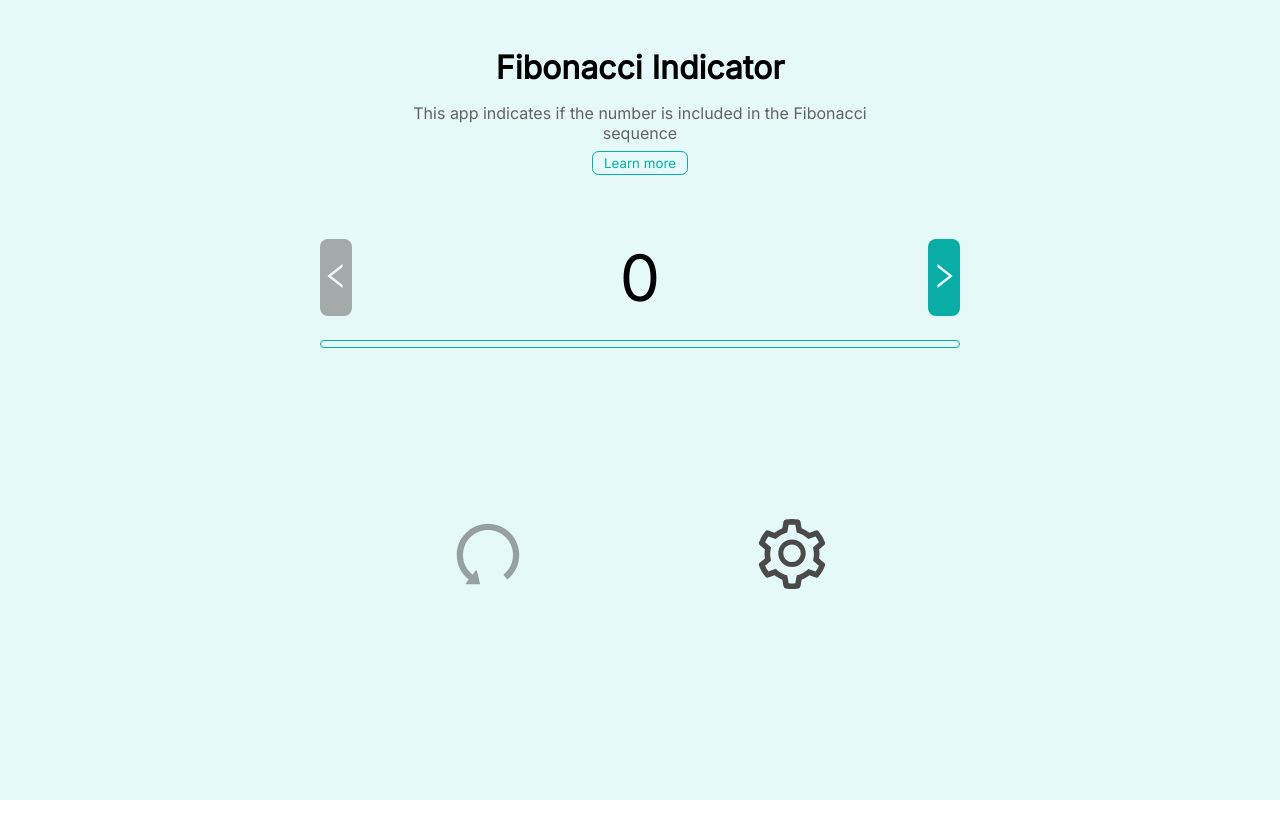
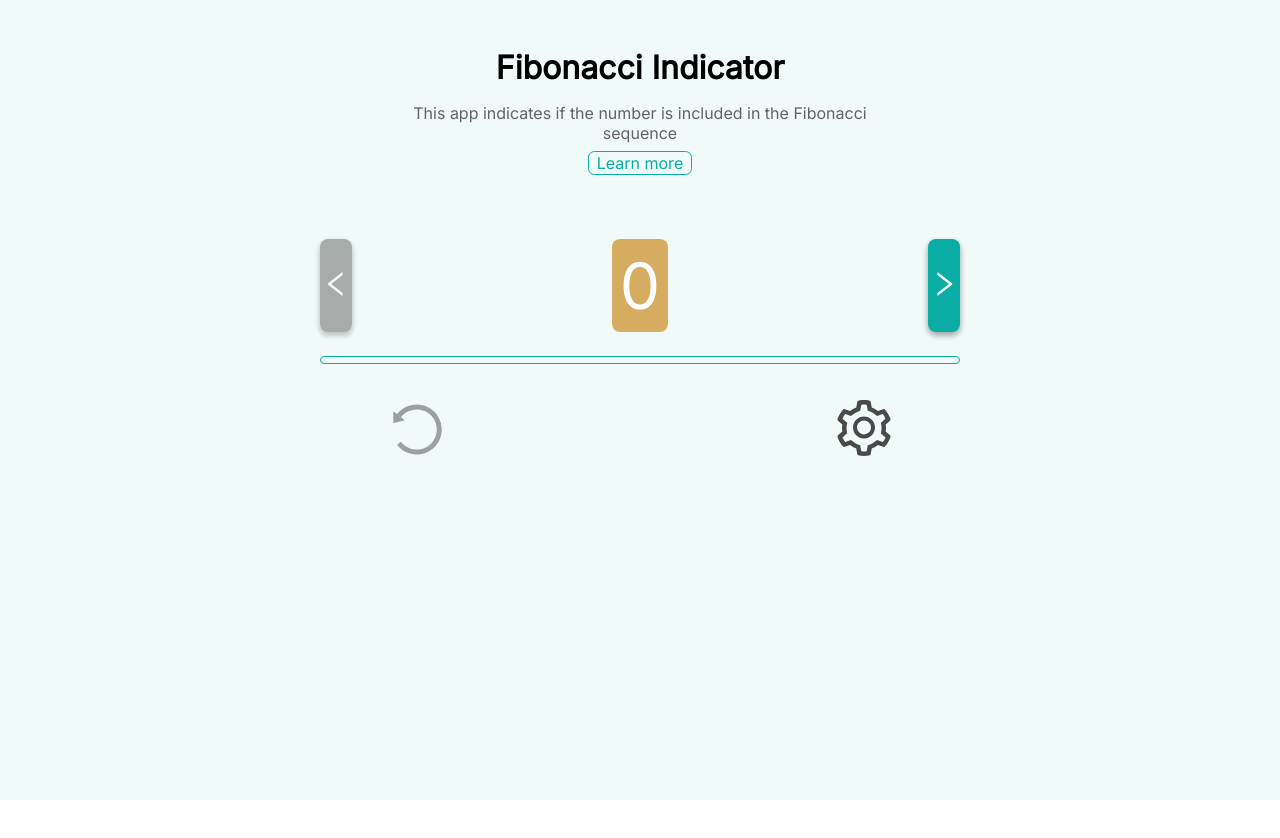
Before and after one commit to JeanMMillet/scality-challenge, a React (Vite) app in the folder fibonacci-counter/: page / in a window 1280 px wide. Shown: the top 838 px of the page. Before the commit the page ends 800 px from the top, so only its background shows below. Built offline with nearby package versions, Linux system fonts and the light colour scheme.

Commit message:
style and test FibonacciNumbers

```diff
--- /dev/null
+++ b/fibonacci-counter/jest.config.ts
@@ -0,0 +1,5 @@
+/** @type {import('ts-jest').JestConfigWithTsJest} */
+module.exports = {
+  preset: 'ts-jest',
+  testEnvironment: 'node',
+};
--- a/fibonacci-counter/src/App.css
+++ b/fibonacci-counter/src/App.css
@@ -1,7 +1,7 @@
 @import url('https://fonts.googleapis.com/css?family=Inter&display=swap');
 
 :root {
-  --light-green-color:#e4f9f8 ;
+  --light-green-color:#effaf9 ;
   --green-color: #0aada6;
   --orange-color: #fd8144;
   --light-orange-color: #ffe1d2;
@@ -13,8 +13,12 @@
   box-sizing: border-box;
   margin: 0;
   padding: 0;
+
 }
 
+body {
+  overflow: hidden;
+}
 
 /* APP */
 
@@ -26,6 +30,7 @@
   flex-direction: column;
   align-items: center;
   padding-top: 3rem;
+
 }
 
 
@@ -63,7 +68,7 @@ h2 {
   border-radius: 0.4rem;
   border: var(--green-color) solid 0.1rem;
   background-color: transparent;
-  width: 6rem;
+  width: 6.5rem;
   height: 1.5rem;
   color: var(--green-color);
   font-family: var(--primary-font);
@@ -71,7 +76,9 @@ h2 {
   display: flex;
   align-items: center;
   justify-content: center;
+  text-decoration: none;
 }
+
 
 .learn-more span {
   display: none;
@@ -80,11 +87,11 @@ h2 {
 }
 
 .learn-more:hover {
-  box-shadow: 7rem 0 0  0 var(--green-color) inset;
+  box-shadow: 8rem 0 0  0 var(--green-color) inset;
   transition: 1s;
   color: var(--light-green-color);
   justify-content: space-around;
-  width: 7rem;
+  width: 8rem;
 }
 .learn-more:hover span {
   display: flex;
@@ -103,22 +110,63 @@ h2 {
 .counter {
   margin-bottom: 1.5rem;
   display: flex;
+  width: fit-content;
   justify-content: space-between;
   width: 50%;
   font-family: Inter;
 }
 
-.counter p {
+.counter-value {
   font-size: 4rem;
+  padding: 0.5rem;
+}
+
+.fibonacci-number {
+
+  border-radius: 0.5rem;
+  text-align: center;
+  color: white;
+  background-color: #d6ad60;
+
 }
 
 
+/* .fibonacci-number::after {
+  content: "";
+  width: 1rem;
+  height: 8rem;
+  position: absolute;
+  margin-top: -1rem;
+  background: var(--light-green-color);
+  opacity: 0.6;
+  filter: blur(20px);
+  animation: blur 3s infinite;
+  animation-delay: 2s;
+  transform-origin: top;
+  overflow: hidden;
+}
+
+@keyframes blur {
+  from {
+    transform: translate(-200%) rotate(30deg);
+  }
+  to {
+    transform: translateX(200%) rotate(30deg);
+  }
+} */
+
+@media screen and (max-width: 500px) {
+  .counter {
+    width: 60%;
+  }
+
+}
 
 
 /* PROGRESSION BAR */
 
 .progression-bar {
-  margin-bottom: 4rem;
+  margin-bottom: 2rem;
   width: 50%;
 }
 
@@ -128,9 +176,7 @@ h2 {
 .utilities {
   display: flex;
   justify-content: space-between;
-  width: 30%;
-  margin-left: auto;
-  margin-right: auto;
+  width: 40%;
 }
 .utilities button {
   border: none;
@@ -139,15 +185,37 @@ h2 {
   transition: 300ms;
 }
 
-.utilities button:hover {
+.utilities button:hover:enabled {
   transition: 300ms;
   scale: 1.2;
 }
 
 .utilities svg {
-  font-size: 5rem;
+  font-size: 4rem;
   color: hsl(0, 0%, 29%);
 }
+
+.utilities .undo {
+  transform: rotate(90deg);
+}
+
+.utilities .undo:disabled {
+  opacity: 50%;
+  cursor: not-allowed;
+}
+
+
+@media screen and (max-width: 500px) {
+  .utilities {
+    width: 40%;
+  }
+  .utilities svg {
+    font-size: 3rem;
+  }
+}
+
+
+
 
 /* fd8144
 0aada6
--- a/fibonacci-counter/src/App.tsx
+++ b/fibonacci-counter/src/App.tsx
@@ -1,4 +1,4 @@
-import { useState } from "react";
+import { useState, useEffect } from "react";
 import {
   AiOutlineRight,
   AiOutlineSetting,
@@ -8,9 +8,19 @@ import "./App.css";
 import CounterButton from "./Component/CounterButton/CounterButton";
 import ProgressionBar from "./Component/ProgressionBar/ProgressionBar";
 import AlertBox from "./Component/AlertBox/AlertBox";
+import { createArraysofFibonacciNumbers } from "./Function/FibonacciNumbers";
+import Settings from "./Component/Settings/Settings";
 
 function App() {
   const [counter, setCounter] = useState(0);
+  const [max, setMax] = useState(100);
+  const [step, setStep] = useState(1);
+  const [fibonacciNumbers, setFibonacciNumbers] = useState([0, 1]);
+  const [toggleSetting, setToggleSetting] = useState(false);
+
+  useEffect(() => {
+    setFibonacciNumbers(createArraysofFibonacciNumbers(max));
+  }, [max]);
 
   const handleResetClick = () => {
     setCounter(0);
@@ -23,51 +33,72 @@ function App() {
         <h2>
           This app indicates if the number is included in the Fibonacci sequence
         </h2>
-        <button type="button" className="learn-more">
+        <a
+          className="learn-more"
+          target="_blank"
+          href="https://en.wikipedia.org/wiki/Fibonacci_sequence"
+        >
           Learn more
           <span>
             <AiOutlineRight />
           </span>
-        </button>
+        </a>
       </div>
       <div className="counter">
         <CounterButton
           setter={setCounter}
           counter={counter}
-          step={1}
+          step={step}
           type="decrement"
-          max={10}
+          max={max}
         />
-        <p className="counter-value">{counter}</p>
+        <p
+          className={`counter-value ${
+            fibonacciNumbers.includes(counter) ? "fibonacci-number" : null
+          }`}
+        >
+          {counter}
+        </p>
         <CounterButton
           setter={setCounter}
           counter={counter}
-          step={1}
+          step={step}
           type="increment"
-          max={10}
+          max={max}
         />
       </div>
       <div className="progression-bar">
-        <ProgressionBar counter={counter} max={10} />
-        <AlertBox
-          counter={counter}
-          max={10}
-          step={1}
-          visible={counter === 10 - 2}
-        />
+        <ProgressionBar counter={counter} max={max} />
+        <AlertBox counter={counter} max={max} step={step}>
+          {`Warning ! You will reach the maximum value in 2 increments`}
+        </AlertBox>
       </div>
       <div className="utilities">
         <button
           type="button"
           onClick={handleResetClick}
-          style={counter === 0 ? { opacity: "50%" } : undefined}
+          className="undo"
+          disabled={counter === 0 ? true : false}
         >
           <AiOutlineUndo />
         </button>
-        <button type="button">
+        <button
+          type="button"
+          className="setting"
+          onClick={() => setToggleSetting(!toggleSetting)}
+        >
           <AiOutlineSetting />
         </button>
       </div>
+
+      <Settings
+        max={max}
+        setMax={setMax}
+        setStep={setStep}
+        step={step}
+        counter={counter}
+        show={toggleSetting ? "show" : undefined}
+      />
     </div>
   );
 }
--- a/fibonacci-counter/src/Component/AlertBox/AlertBox.css
+++ b/fibonacci-counter/src/Component/AlertBox/AlertBox.css
@@ -5,14 +5,15 @@
   /* border: solid 0.2rem var(--orange-color); */
   background-color: var(--light-orange-color);
   padding: 1rem;
-  position: relative;
+  position: absolute;
   z-index: 0;
-  top: -2rem;
-  opacity: 0%;
-  transition: 1s;
-  display: flex;
+  top: -20%;
+  width: 70%;
+  left: 15%;
+  display: none;
   align-items: center;
   gap: 2rem;
+  animation: 5s ease-in-out slidetop;
 }
 
 .alert-box svg {
@@ -21,16 +22,16 @@
 }
 
 .alert-box p {
-  font-size: 1.5rem;
+  font-size: 1rem;
+  width: 100%;
   height: fit-content;
+  text-align: left;
+  font-family: var(--font-primary);
   color: hsl(20, 98%, 33%);
 }
 
 .alert-box.visible {
-
-  top: 0rem;
-  opacity: 100%;
-  transition: 1s;
+  display: flex;
 }
 
 
@@ -39,3 +40,25 @@
     font-size: 1rem;
   }
 }
+
+
+@keyframes slidetop {
+  0% {
+    top: -20%;
+    opacity: 100%;
+    display: flex;
+  }
+  20% {
+    top: 5%;
+    opacity: 100%;
+  }
+  80% {
+    top: 5%;
+    opacity: 100%;
+  }
+  100% {
+    top: -20%;
+    opacity: 100%;
+  }
+
+}
--- a/fibonacci-counter/src/Component/CounterButton/CounterButton.css
+++ b/fibonacci-counter/src/Component/CounterButton/CounterButton.css
@@ -5,6 +5,9 @@
   cursor: pointer;
   height: 100%;
   width: 2rem;
+  transition: 300ms;
+  box-shadow: rgba(0, 0, 0, 0.16) 0px 3px 6px, rgba(0, 0, 0, 0.23) 0px 3px 6px;
+
 }
 
 .counter-button:disabled {
@@ -22,3 +25,18 @@
 .counter-button path {
   height: 50%;
 }
+
+
+
+
+.counter-button.increment:hover:enabled {
+  transform: translateX(3px);
+  box-shadow: rgba(0, 0, 0, 0.16) -3px 3px 6px, rgba(0, 0, 0, 0.23) -3px 3px 6px;
+  transition: 300ms;
+}
+
+.counter-button.decrement:hover:enabled {
+  transform: translateX(-3px);
+  box-shadow: rgba(0, 0, 0, 0.16) 3px 3px 6px, rgba(0, 0, 0, 0.23) 3px 3px 6px;
+  transition: 300ms;
+}
--- a/fibonacci-counter/src/Component/CounterButton/CounterButton.tsx
+++ b/fibonacci-counter/src/Component/CounterButton/CounterButton.tsx
@@ -17,17 +17,17 @@ const CounterButton: React.FC<CounterButtonProps> = ({
   counter,
 }) => {
   const handleClick = () => {
-    if (type === "increment") {
+    if (type === "increment" && counter + step <= max) {
       setter((prevState) => prevState + step);
-    } else setter((prevState) => prevState - step);
+    } else if (type === "decrement") setter((prevState) => prevState - step);
   };
   return (
     <button
-      className="counter-button"
+      className={`counter-button ${type}`}
       type="button"
       onClick={handleClick}
       disabled={
-        type === "increment" && counter === max
+        type === "increment" && counter + step >= max
           ? true
           : type === "decrement" && counter === 0
           ? true
--- a/fibonacci-counter/src/Component/ProgressionBar/ProgressionBar.tsx
+++ b/fibonacci-counter/src/Component/ProgressionBar/ProgressionBar.tsx
@@ -7,7 +7,7 @@ interface ProgressionBarProps {
 
 const ProgressionBar: React.FC<ProgressionBarProps> = ({ counter, max }) => {
   return (
-    <div className="full-bar">
+    <div className={ "full-bar"}>
       <div
         className="inside-bar"
         style={{ width: `${(counter / max) * 100}%` }}
--- /dev/null
+++ b/fibonacci-counter/src/Component/Settings/Settings.css
@@ -0,0 +1,42 @@
+.setting-container {
+  margin-top: 2rem;
+  padding: 1rem;
+  background-color: white;
+  width: 30%;
+  height: 30%;
+  border-radius: 0.5rem;
+  display: flex;
+  flex-direction: column;
+  justify-content: center;
+  align-items: center;
+  gap: 1.5rem;
+  font-family: var(--primary-font);
+  box-shadow: rgba(0, 0, 0, 0.16) 0px 3px 6px, rgba(0, 0, 0, 0.23) 0px 3px 6px;
+  transition: all 500ms;
+  position: absolute;
+  bottom: -10rem;
+  opacity: 0;
+}
+
+.setting-container.show {
+  bottom: 1rem;
+  opacity: 1;
+}
+
+.setting-container div {
+  width: 70%;
+  display: flex;
+  flex-direction: column;
+}
+
+.setting-container div label {
+  margin-bottom: 0.5rem;
+}
+
+
+.setting-container div input {
+  border: 0.15rem var(--green-color) solid;
+  border-radius: 0.25rem;
+  padding: 0.5rem;
+  width: 70%;
+}
--- /dev/null
+++ b/fibonacci-counter/src/Component/Settings/Settings.tsx
@@ -0,0 +1,59 @@
+import "./Settings.css";
+
+interface SettingsProps {
+  setStep: React.Dispatch<React.SetStateAction<number>>;
+  setMax: React.Dispatch<React.SetStateAction<number>>;
+  step: number;
+  max: number;
+  counter: number;
+  show: "show" | undefined;
+}
+
+const Settings: React.FC<SettingsProps> = ({
+  max,
+  setMax,
+  setStep,
+  step,
+  counter,
+  show,
+}) => {
+  const handleChange = (e: React.ChangeEvent<HTMLInputElement>) => {
+    const { name } = e.target;
+    const value = parseInt(e.target.value);
+
+    if (name === "max" && value >= counter) {
+      setMax(value);
+    }
+    if (name === "step") {
+      setStep(value);
+    } else e.preventDefault;
+  };
+
+  return (
+    <div className={`setting-container ${show}`}>
+      <div className="max">
+        <label htmlFor="max">Set Max Value</label>
+        <input
+          type="number"
+          name="max"
+          id=""
+          value={max}
+          min={counter}
+          onChange={handleChange}
+        />
+      </div>
+      <div className="step">
+        <label htmlFor="step">Set Step Value</label>
+        <input
+          type="number"
+          name="step"
+          id=""
+          value={step}
+          onChange={handleChange}
+        />
+      </div>
+    </div>
+  );
+};
+
+export default Settings;
--- /dev/null
+++ b/fibonacci-counter/src/Function/FibonacciNumbers.ts
@@ -0,0 +1,18 @@
+type FibonnacciArrays = (value: number) => number[];
+
+export const createArraysofFibonacciNumbers: FibonnacciArrays = (value) => {
+  const FibonacciArray = [0, 1];
+  if (value <= 1) {
+    return FibonacciArray;
+  }
+
+  let a = FibonacciArray[FibonacciArray.length - 1];
+  let b = FibonacciArray[FibonacciArray.length - 2];
+  while (a + b <= value) {
+    const nextNumber = a + b;
+    FibonacciArray.push(nextNumber);
+    a = FibonacciArray[FibonacciArray.length - 1];
+    b = FibonacciArray[FibonacciArray.length - 2];
+  }
+  return FibonacciArray;
+};
```
Also changed, not shown: fibonacci-counter/package.json (+7 -2 lines), fibonacci-counter/src/Component/AlertBox/AlertBox.tsx (+18 -8 lines), 2 other files (tests, documents, lock files or other folders).
